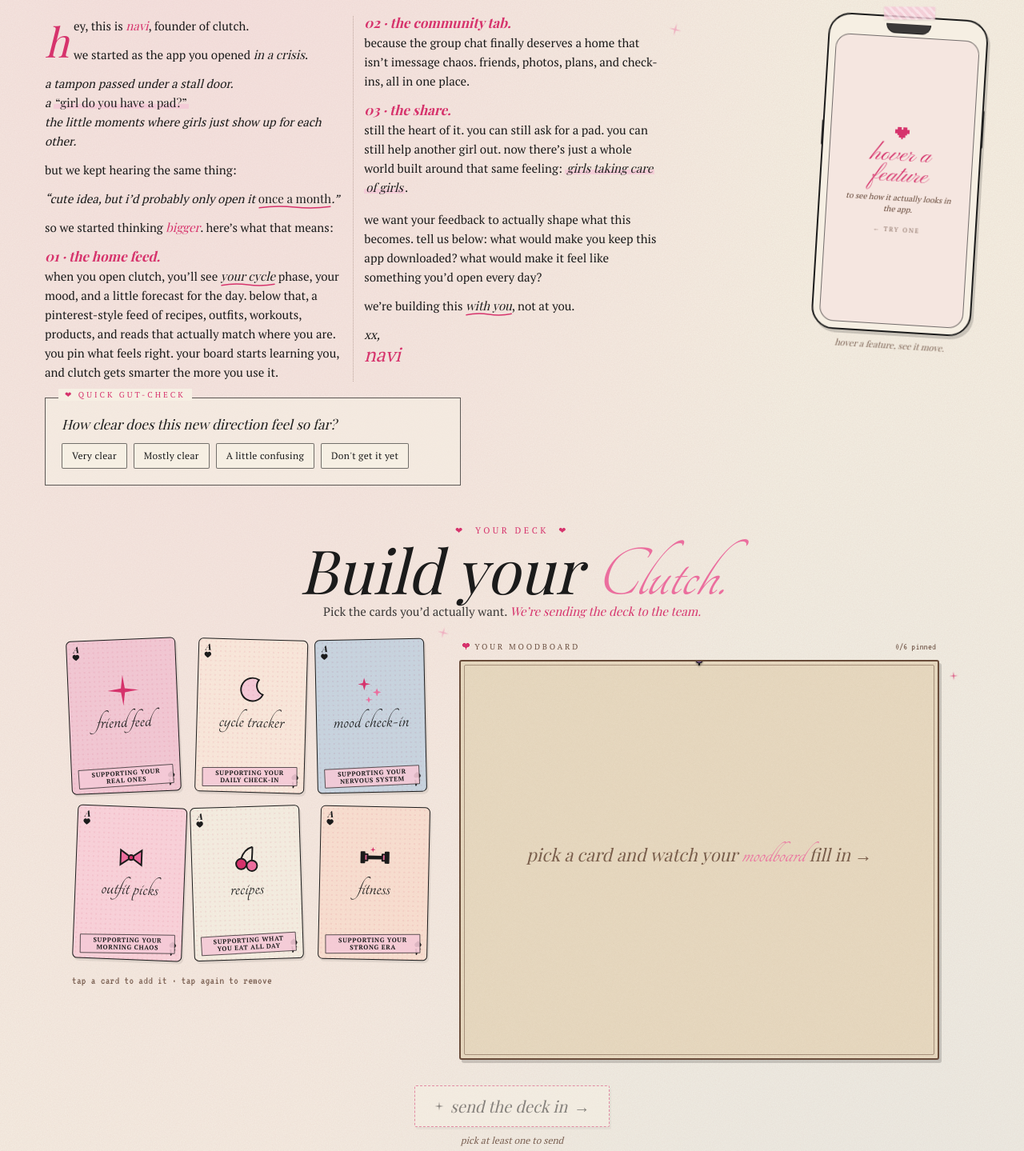
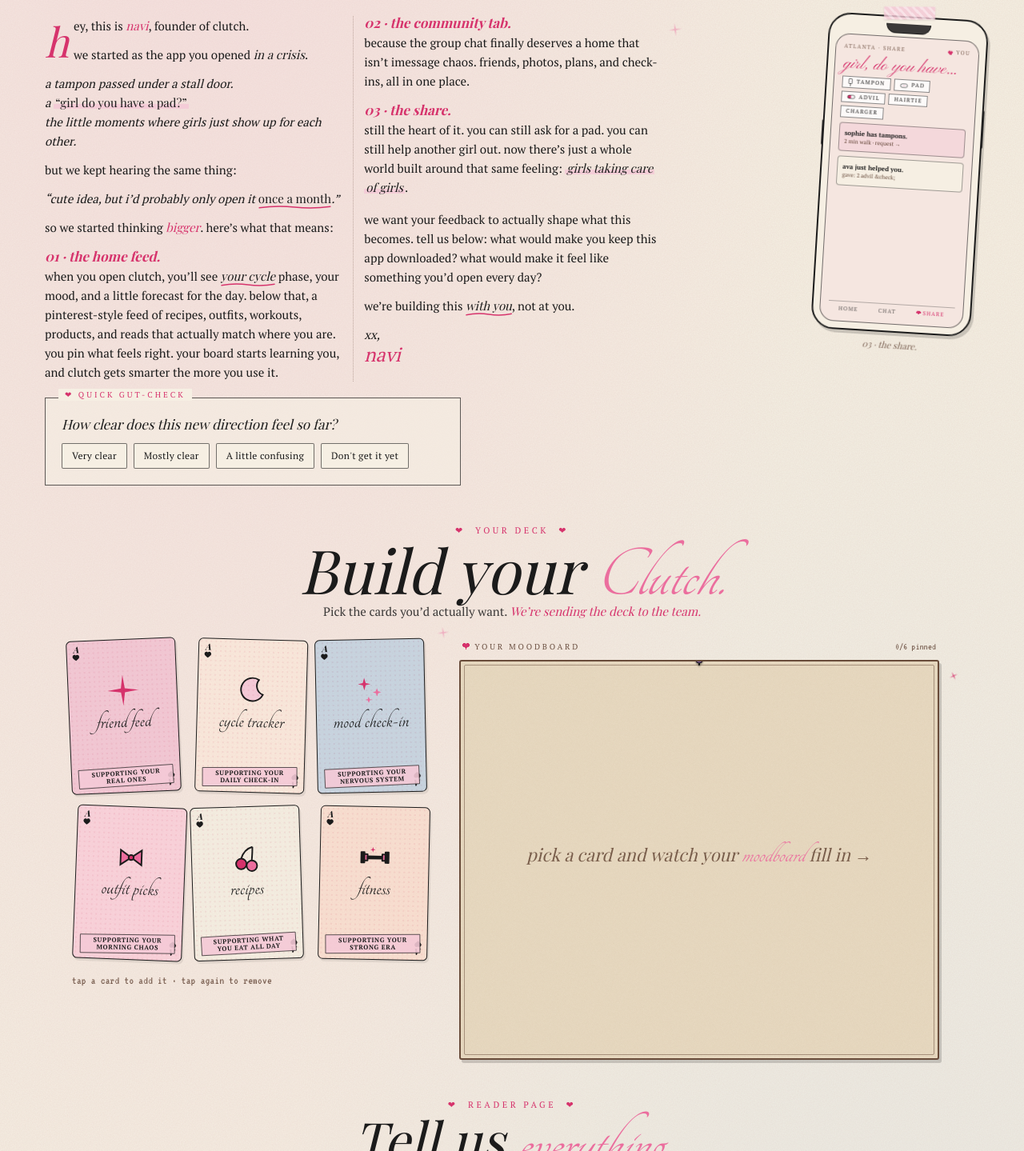
Before and after one commit to naviadepu/clutch-newsletter, a Next.js app: page / in a window 1280 px wide. Shown: the part 331-1770 px from the top of the page at 80% size. Built offline with nearby package versions, Linux system fonts and the light colour scheme; a web font is replaced by a local one.

Commit message:
final version

```diff
--- a/components/newsletter/BuildYourClutch.tsx
+++ b/components/newsletter/BuildYourClutch.tsx
@@ -1,6 +1,6 @@
 "use client";
 
-import { useEffect, useMemo, useRef, useState } from "react";
+import { useEffect, useRef, useState } from "react";
 import { motion, AnimatePresence } from "framer-motion";
 import {
   PixelHeart,
@@ -238,61 +238,11 @@
   );
 }
 
-function HeartBurst({ visible }: { visible: boolean }) {
-  const hearts = useMemo(
-    () =>
-      Array.from({ length: 12 }).map((_, i) => {
-        const angle = (i / 12) * Math.PI * 2;
-        const distance = 90 + Math.random() * 60;
-        return {
-          id: i,
-          x: Math.cos(angle) * distance,
-          y: Math.sin(angle) * distance,
-          rotate: -30 + Math.random() * 60,
-          size: 14 + Math.random() * 14,
-          delay: Math.random() * 0.08,
-        };
-      }),
-    []
-  );
-
-  return (
-    <AnimatePresence>
-      {visible ? (
-        <div className="pointer-events-none absolute inset-0 z-30 grid place-items-center">
-          {hearts.map((h) => (
-            <motion.div
-              key={h.id}
-              initial={{ x: 0, y: 0, opacity: 1, scale: 0.6, rotate: h.rotate }}
-              animate={{
-                x: h.x,
-                y: h.y,
-                opacity: 0,
-                scale: 1.1,
-                rotate: h.rotate + 60,
-              }}
-              transition={{ duration: 0.6, delay: h.delay, ease: "easeOut" }}
-              className="absolute"
-            >
-              <SolidHeart
-                size={h.size}
-                color={Math.random() > 0.5 ? "#EB6E9E" : "#D6336C"}
-              />
-            </motion.div>
-          ))}
-        </div>
-      ) : null}
-    </AnimatePresence>
-  );
-}
-
 export default function BuildYourClutch() {
   const [picked, setPicked] = useState<ScrapId[]>([]);
   const [top1, setTop1] = useState<ScrapId | null>(null);
   const [dealbreaker, setDealbreaker] = useState("");
   const [pulsingId, setPulsingId] = useState<string | null>(null);
-  const [submitted, setSubmitted] = useState(false);
-  const [burst, setBurst] = useState(false);
   const hydrated = useRef(false);
 
   useEffect(() => {
@@ -337,7 +287,6 @@
   }, [picked, top1]);
 
   const togglePick = (id: ScrapId) => {
-    if (submitted) return;
     setPulsingId(id);
     window.setTimeout(() => setPulsingId(null), 160);
     setPicked((prev) =>
@@ -348,34 +297,6 @@
   const pickedCards = picked
     .map((id) => CARDS.find((c) => c.id === id))
     .filter(Boolean) as Card[];
-
-  // If only one card is picked, that one is implicitly Your #1
-  const effectiveTop1: ScrapId | null =
-    pickedCards.length === 1 ? pickedCards[0].id : top1;
-
-  const handleSubmit = async () => {
-    if (submitted) return;
-    if (picked.length === 0) return;
-    setBurst(true);
-    setSubmitted(true);
-    const top1Card = CARDS.find((c) => c.id === effectiveTop1);
-    try {
-      await fetch("/api/feedback", {
-        method: "POST",
-        headers: { "Content-Type": "application/json" },
-        body: JSON.stringify({
-          kind: "deck",
-          picked: pickedCards.map((c) => c.label),
-          top1: top1Card?.label ?? null,
-          dealbreaker: dealbreaker.trim() || null,
-          submittedAt: new Date().toISOString(),
-        }),
-      });
-    } catch (e) {
-      console.warn("deck post failed", e);
-    }
-    window.setTimeout(() => setBurst(false), 800);
-  };
 
   return (
     <section className="relative mt-12 px-2 sm:px-4">
@@ -404,8 +325,6 @@
       </div>
 
       <div className="relative mt-6">
-        <HeartBurst visible={burst} />
-
         <div className="mx-auto grid max-w-[1100px] gap-6 md:grid-cols-12 md:items-start">
           {/* DECK GRID — col-span-5 on desktop so the moodboard gets room to breathe */}
           <div className="md:col-span-5">
@@ -418,19 +337,16 @@
                     key={card.id}
                     type="button"
                     onClick={() => togglePick(card.id)}
-                    disabled={submitted}
                     animate={
                       pulsing
                         ? { scale: [1, 1.05, 1] }
                         : { scale: 1, rotate: selected ? 0 : card.rest }
                     }
                     transition={{ duration: 0.15, ease: "easeOut" }}
-                    whileHover={
-                      submitted ? undefined : { y: -4, rotate: 0, scale: 1.02 }
-                    }
+                    whileHover={{ y: -4, rotate: 0, scale: 1.02 }}
                     aria-pressed={selected}
                     aria-label={`${selected ? "Remove" : "Add"} ${card.label}`}
-                    className="focus:outline-none focus-visible:ring-2 focus-visible:ring-clutch-hot/60 disabled:cursor-not-allowed"
+                    className="focus:outline-none focus-visible:ring-2 focus-visible:ring-clutch-hot/60"
                     style={{
                       rotate: selected ? "0deg" : `${card.rest}deg`,
                       transformOrigin: "50% 100%",
@@ -447,11 +363,9 @@
             </div>
 
             <p className="mt-4 font-pixel text-[14px] tracking-wide text-clutch-chocolate/70">
-              {submitted
-                ? `deck sent · ${picked.length} card${picked.length === 1 ? "" : "s"}`
-                : picked.length === 0
-                  ? "tap a card to add it · tap again to remove"
-                  : `${picked.length} card${picked.length === 1 ? "" : "s"} picked`}
+              {picked.length === 0
+                ? "tap a card to add it · tap again to remove"
+                : `${picked.length} card${picked.length === 1 ? "" : "s"} picked`}
             </p>
           </div>
 
@@ -469,14 +383,14 @@
                 className="sparkle-spin absolute -right-2 top-10"
                 style={{ animationDelay: "0.6s" }}
               />
-              <Moodboard picked={picked} submitted={submitted} />
+              <Moodboard picked={picked} submitted={false} />
             </div>
           </div>
         </div>
 
-        {/* VALIDATION QUESTIONS — visible only after at least one card is picked, hidden after submit */}
+        {/* VALIDATION QUESTIONS — visible once at least one card is picked */}
         <AnimatePresence initial={false}>
-          {!submitted && pickedCards.length >= 1 ? (
+          {pickedCards.length >= 1 ? (
             <motion.div
               key="validation"
               initial={{ opacity: 0, y: 8 }}
@@ -617,92 +531,6 @@
           ) : null}
         </AnimatePresence>
 
-        {/* SUBMIT or THANKS */}
-        <AnimatePresence mode="wait" initial={false}>
-          {!submitted ? (
-            <motion.div
-              key="submit"
-              initial={{ opacity: 0, y: 6 }}
-              animate={{ opacity: 1, y: 0 }}
-              exit={{ opacity: 0, y: -6 }}
-              transition={{ duration: 0.18 }}
-              className="mx-auto mt-8 flex max-w-[860px] flex-col items-center gap-2 text-center"
-            >
-              <button
-                type="button"
-                onClick={handleSubmit}
-                disabled={picked.length === 0}
-                className="group relative inline-flex items-center gap-2 border-[1.5px] border-dashed border-clutch-hot bg-clutch-paper px-6 py-2.5 font-display italic text-clutch-ink shadow-paper transition hover:bg-clutch-hot hover:text-white disabled:cursor-not-allowed disabled:opacity-50 disabled:hover:bg-clutch-paper disabled:hover:text-clutch-ink"
-                style={{ borderRadius: "2px", fontSize: 20 }}
-              >
-                <FourPointStar size={12} color="currentColor" />
-                send the deck in
-                <span aria-hidden>→</span>
-              </button>
-              {picked.length === 0 ? (
-                <p className="font-body text-[12px] italic text-clutch-chocolate/70">
-                  pick at least one to send
-                </p>
-              ) : (
-                <p className="flex items-center gap-1.5 font-body text-[12px] text-clutch-chocolate/80">
-                  <PixelHeart size={9} className="heart-pulse" />
-                  we read every deck. promise.
-                </p>
-              )}
-            </motion.div>
-          ) : (
-            <motion.div
-              key="thanks"
-              initial={{ opacity: 0, y: 12, rotate: -2 }}
-              animate={{ opacity: 1, y: 0, rotate: -1.4 }}
-              transition={{ duration: 0.25, ease: "easeOut" }}
-              className="relative mx-auto mt-8 max-w-[440px]"
-            >
-              <div
-                className="relative bg-white px-4 py-3 paper-card"
-                style={{
-                  boxShadow:
-                    "3px 4px 0 rgba(27,27,27,0.16), 0 1px 0 rgba(27,27,27,0.05)",
-                  border: "1px solid rgba(27,27,27,0.18)",
-                }}
-              >
-                <span
-                  aria-hidden
-                  className="halftone-pink pointer-events-none absolute inset-0 opacity-15"
-                />
-                <div className="relative flex items-baseline justify-between gap-3">
-                  <p className="font-body text-[10px] uppercase tracking-[0.28em] text-clutch-hot">
-                    ❤ filed under: noted
-                  </p>
-                  <p className="font-pixel text-[11px] tracking-wide text-clutch-chocolate/65">
-                    {new Date().toISOString().slice(0, 10)}
-                  </p>
-                </div>
-                <h3
-                  className="relative font-script text-clutch-ink"
-                  style={{
-                    fontSize: "clamp(28px, 4.8vw, 38px)",
-                    lineHeight: 0.95,
-                  }}
-                >
-                  thanks. we got your deck.
-                </h3>
-                <p className="relative mt-0.5 font-display italic text-[14px] text-clutch-ink">
-                  building from this.
-                </p>
-                {pickedCards.length ? (
-                  <p className="relative mt-2 font-body text-[12px] leading-snug text-clutch-ink">
-                    you sent us:{" "}
-                    <span className="font-bold text-clutch-hot">
-                      {pickedCards.map((c) => c.label).join(", ")}
-                    </span>
-                    .
-                  </p>
-                ) : null}
-              </div>
-            </motion.div>
-          )}
-        </AnimatePresence>
       </div>
     </section>
   );
--- a/components/newsletter/ThePivot.tsx
+++ b/components/newsletter/ThePivot.tsx
@@ -1,6 +1,6 @@
 "use client";
 
-import { useState, type ReactNode } from "react";
+import { useState, useEffect, useRef, type ReactNode } from "react";
 import { motion, AnimatePresence } from "framer-motion";
 import PhoneMockup from "./PhoneMockup";
 import { PixelHeart, FourPointStar } from "./decorations";
@@ -12,10 +12,11 @@
   "Don't get it yet",
 ];
 
-type ScreenId = "empty" | "home" | "community" | "share";
+type ScreenId = "home" | "community" | "share";
+
+const CYCLE: ScreenId[] = ["home", "community", "share"];
 
 const CAPTIONS: Record<ScreenId, string> = {
-  empty: "hover a feature, see it move.",
   home: "01 · the home feed.",
   community: "02 · the community tab.",
   share: "03 · the share.",
@@ -26,10 +27,10 @@
 function ScreenWrap({ children }: { children: ReactNode }) {
   return (
     <motion.div
-      initial={{ opacity: 0, y: 6 }}
-      animate={{ opacity: 1, y: 0 }}
-      exit={{ opacity: 0, y: -6 }}
-      transition={{ duration: 0.2, ease: "easeOut" }}
+      initial={{ opacity: 0, x: 18 }}
+      animate={{ opacity: 1, x: 0 }}
+      exit={{ opacity: 0, x: -18 }}
+      transition={{ duration: 0.28, ease: "easeOut" }}
       className="flex h-full flex-col gap-1.5 p-2.5"
     >
       {children}
@@ -138,30 +139,6 @@
     >
       {name}
     </span>
-  );
-}
-
-function EmptyScreen() {
-  return (
-    <ScreenWrap>
-      <div className="flex flex-1 flex-col items-center justify-center gap-2 px-3 text-center">
-        <span aria-hidden className="text-clutch-hot">
-          <PixelHeart size={18} className="heart-pulse" />
-        </span>
-        <p
-          className="font-pinyon text-clutch-hot"
-          style={{ fontSize: 30, lineHeight: 0.85 }}
-        >
-          hover a feature
-        </p>
-        <p className="font-body italic text-[10px] leading-snug text-clutch-chocolate/85">
-          to see how it actually looks in the app.
-        </p>
-        <p className="mt-1 font-body text-[8px] uppercase tracking-[0.22em] text-clutch-chocolate/65">
-          &larr; try one
-        </p>
-      </div>
-    </ScreenWrap>
   );
 }
 
@@ -393,7 +370,6 @@
   return (
     <PhoneMockup rotate={3.5} caption={CAPTIONS[screen]}>
       <AnimatePresence mode="wait">
-        {screen === "empty" ? <EmptyScreen key="empty" /> : null}
         {screen === "home" ? <HomeScreen key="home" /> : null}
         {screen === "community" ? <CommunityScreen key="community" /> : null}
         {screen === "share" ? <ShareScreen key="share" /> : null}
@@ -406,7 +382,26 @@
 
 export default function ThePivot() {
   const [clarity, setClarity] = useState<string | null>(null);
-  const [screen, setScreen] = useState<ScreenId>("empty");
+  const [screen, setScreen] = useState<ScreenId>("home");
+  const intervalRef = useRef<ReturnType<typeof setInterval> | null>(null);
+
+  function startCycle() {
+    if (intervalRef.current) clearInterval(intervalRef.current);
+    intervalRef.current = setInterval(() => {
+      setScreen((s) => CYCLE[(CYCLE.indexOf(s) + 1) % CYCLE.length]);
+    }, 2500);
+  }
+
+  useEffect(() => {
+    startCycle();
+    return () => { if (intervalRef.current) clearInterval(intervalRef.current); };
+  // eslint-disable-next-line react-hooks/exhaustive-deps
+  }, []);
+
+  const handleFeature = (s: ScreenId) => {
+    setScreen(s);
+    startCycle();
+  };
 
   return (
     <section className="relative mt-6 px-2 sm:mt-8 sm:px-4">
@@ -479,7 +474,8 @@
 
             <div
               className="mb-4 break-inside-avoid"
-              onMouseEnter={() => setScreen("home")}
+              onMouseEnter={() => handleFeature("home")}
+              onClick={() => handleFeature("home")}
             >
               <p
                 className="mb-1 font-display italic font-bold text-clutch-hot"
@@ -502,7 +498,8 @@
 
             <div
               className="mb-4 break-inside-avoid"
-              onMouseEnter={() => setScreen("community")}
+              onMouseEnter={() => handleFeature("community")}
+              onClick={() => handleFeature("community")}
             >
               <p
                 className="mb-1 font-display italic font-bold text-clutch-hot"
@@ -519,7 +516,8 @@
 
             <div
               className="mb-4 break-inside-avoid"
-              onMouseEnter={() => setScreen("share")}
+              onMouseEnter={() => handleFeature("share")}
+              onClick={() => handleFeature("share")}
             >
               <p
                 className="mb-1 font-display italic font-bold text-clutch-hot"
```
